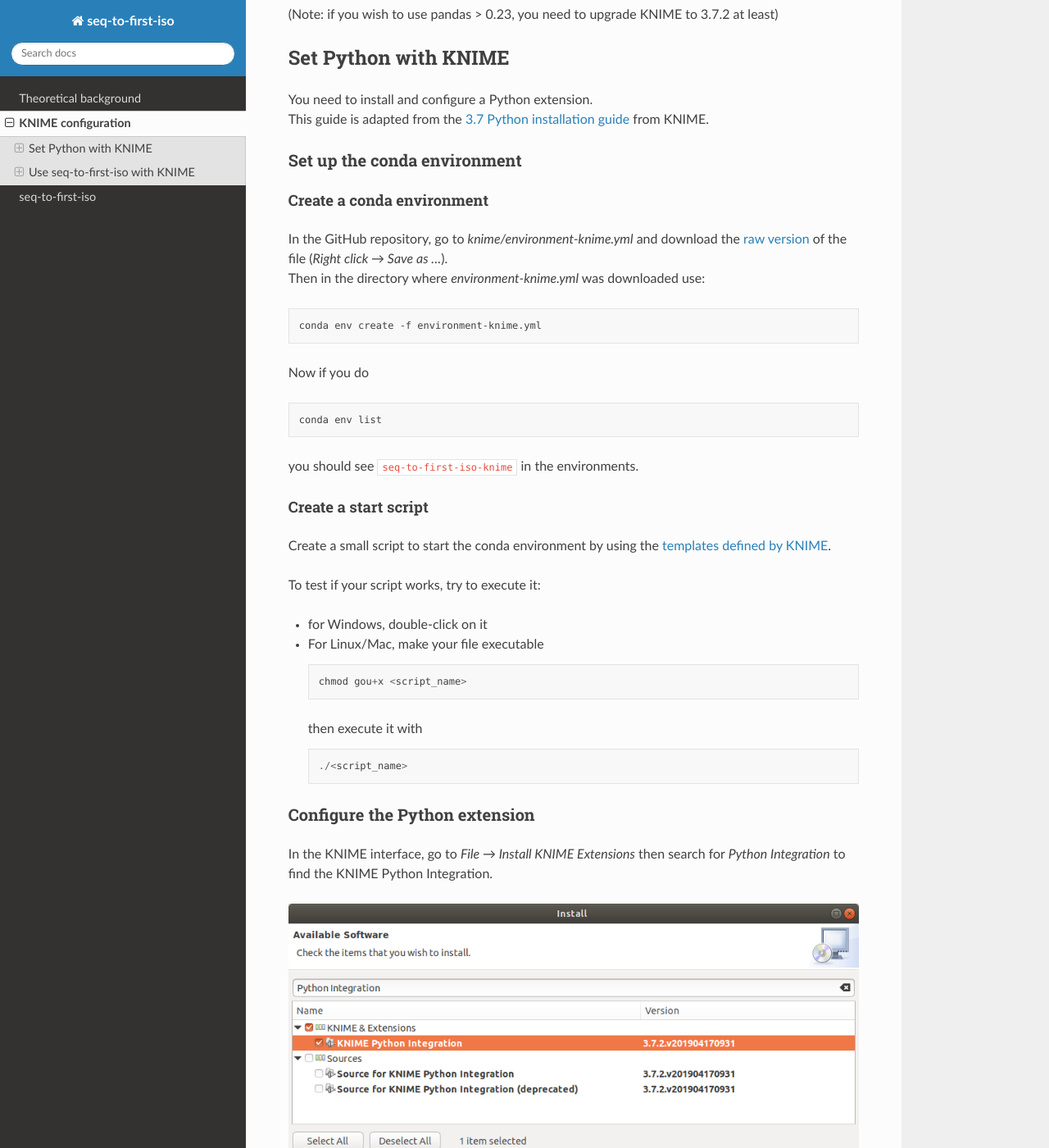
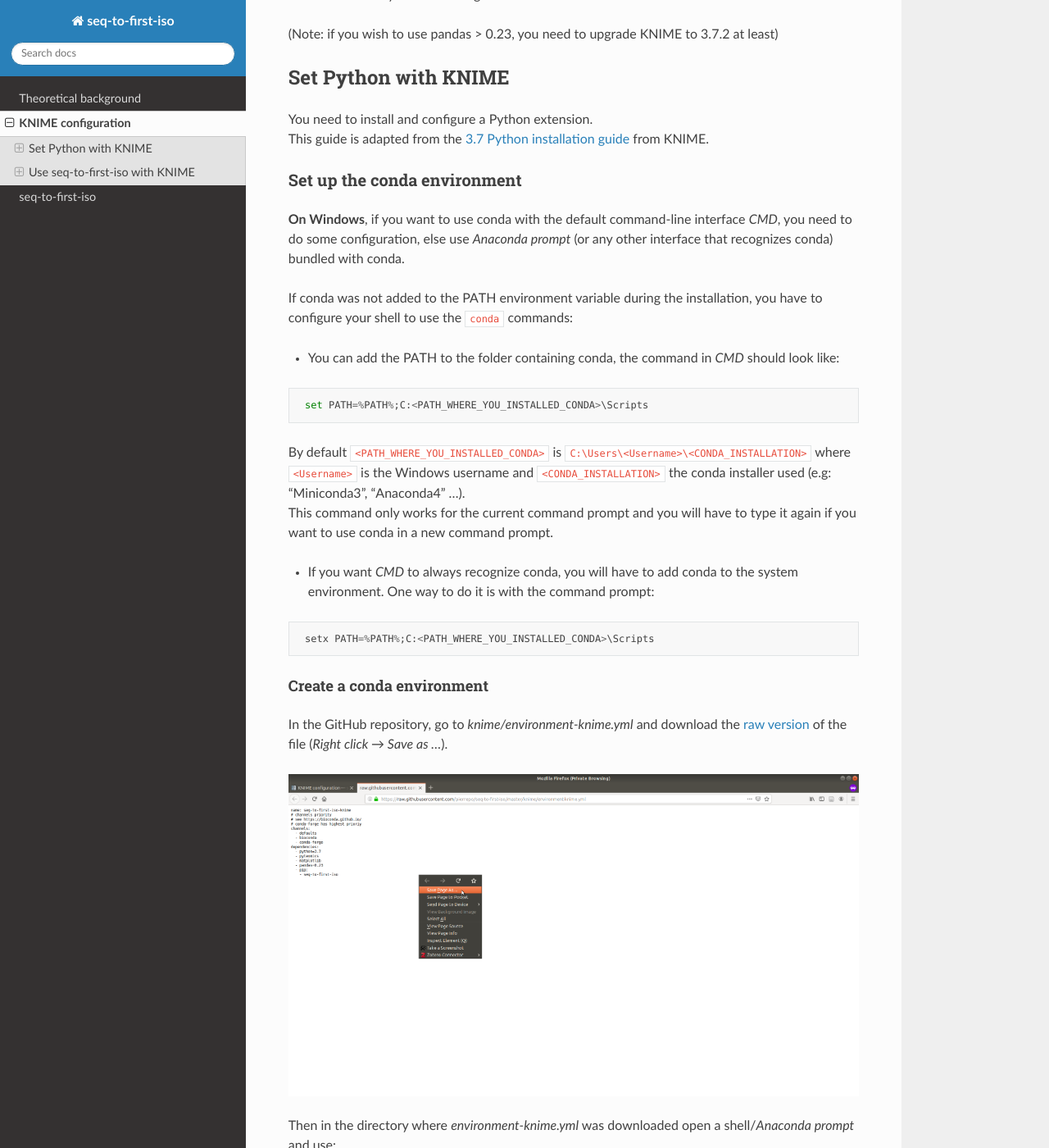
Before and after one commit to pierrepo/seq-to-first-iso, a Sphinx documentation site: the page built from doc/knime_config.md, in a window 1280 px wide and 1400 px high, scrolled down 346 px. Shown: the whole window at 82% size. Built offline with Sphinx 7.4.7 and the Read the Docs theme 2.0.0, drawn with Linux system fonts in a browser that asks for light colours; pages that are not in the unit, such as notebooks, are missing from menus; some of the changed text lies outside the part shown.

Commit message:
Update KNIME documentation
Added section on conda with Windows command prompts
Corrected some visual mistakes
Made some references to the Python setup for KNIME 4.0

````diff
--- a/doc/knime_config.md
+++ b/doc/knime_config.md
@@ -1,13 +1,15 @@
 # KNIME configuration
 
 You can install and use seq-to-first-iso with
-the Analytics platform [KNIME](https://docs.knime.com/) to process data from SLIM-labeling.<br>
+the Analytics platform [KNIME](https://docs.knime.com/) to process data from SLIM-labeling.
+
 Requirements:
   - KNIME
   - conda
   - a little bit of Python knowledge
 
 (Note: if you wish to use pandas > 0.23, you need to upgrade KNIME to 3.7.2 at least)
+
 
 ## Set Python with KNIME
 
@@ -16,14 +18,38 @@
 
 ### Set up the conda environment
 
+**On Windows**, if you want to use conda with the default command-line interface *CMD*, you need to do some configuration, else use *Anaconda prompt* (or any other interface that recognizes conda) bundled with conda.
+
+If conda was not added to the PATH environment variable during the installation, you have to configure your shell to use the `conda` commands:
+
+- You can add the PATH to the folder containing conda,
+the command in *CMD* should look like:
+
+```
+ set PATH=%PATH%;C:<PATH_WHERE_YOU_INSTALLED_CONDA>\Scripts
+```
+
+By default `<PATH_WHERE_YOU_INSTALLED_CONDA>` is `C:\Users\<Username>\<CONDA_INSTALLATION>` where `<Username>` is the Windows username and `<CONDA_INSTALLATION>` the conda installer used (e.g: "Miniconda3", "Anaconda4" ...).<br>
+This command only works for the current command prompt and you will have to type it again if you want to use conda in a new command prompt.
+
+- If you want *CMD* to always recognize conda, you will have to add conda to the system environment. One way to do it is with the command prompt:
+```
+ setx PATH=%PATH%;C:<PATH_WHERE_YOU_INSTALLED_CONDA>\Scripts
+```
+
+
 #### Create a conda environment
-In the GitHub repository, go to *knime/environment-knime.yml* and download the [raw version](https://raw.githubusercontent.com/pierrepo/seq-to-first-iso/master/knime/environment-knime.yml) of the file (*Right click → Save as ...*).<br>
-Then in the directory where *environment-knime.yml* was downloaded use:
+
+In the GitHub repository, go to *knime/environment-knime.yml* and download the [raw version](https://raw.githubusercontent.com/pierrepo/seq-to-first-iso/master/knime/environment-knime.yml) of the file (*Right click → Save as ...*).
+
+![](img/knime_conda_yaml.png)
+
+Then in the directory where *environment-knime.yml* was downloaded open a shell/*Anaconda prompt* and use:
 
 ```shell
 conda env create -f environment-knime.yml
 ```
-
+*Note: to move within folders with a shell use the `cd` command.*<br>
 Now if you do
 
 ```shell
@@ -32,12 +58,15 @@
 
 you should see `seq-to-first-iso-knime` in the environments.
 
-#### Create a start script
+#### Create a start script (KNIME <4.0)
 
-Create a small script to start the conda environment by using the [templates defined by KNIME](https://docs.knime.com/2018-12/python_installation_guide/index.html#_creating_a_start_script_for_python).
+For versions of KNIME lower than 4.0, a launch script is needed.<br>
+Create a small script to start the conda environment by using the [templates defined by KNIME](https://docs.knime.com/2018-12/python_installation_guide/index.html#_creating_a_start_script_for_python).<br>
+In our case `<ENVIRONMENT_NAME>` is `seq-to-first-iso-knime` while
+`<PATH_WHERE_YOU_INSTALLED_ANACONDA>` depend on the user's conda configuration and operating sytem.
 
 To test if your script works, try to execute it:
-- for Windows, double-click on it
+- For Windows, double-click on it
 - For Linux/Mac, make your file executable
   ```
   chmod gou+x <script_name>
@@ -52,19 +81,25 @@
 In the KNIME interface, go to *File → Install KNIME Extensions*
 then search for *Python Integration* to find the KNIME Python Integration.
 
-![Python integration installation](img/knime_python_integration.png)<br>
+![](img/knime_python_integration.png)
+
 *KNIME Python extension in the Install window*
 
 Now you just need to configure the Python executable KNIME will use.<br>
-Go into *File → Preferences → KNIME → Python* then in the Python 3 subsection, paste the absolute path to your start script<br>
+Go into *File → Preferences → KNIME → Python* then in the Python 3 subsection, paste the absolute path to your start script.<br>
 *e.g: Windows path `C:\Documents\<script_name>`, Unix path `home/<user>/<script_name>`.* <br>
+
+For KNIME 4.X, you only need to write the path to the conda installation directory (your `<PATH_WHERE_YOU_INSTALLED_CONDA>`) and select *seq-to-first-iso-knime* in the dropdown menu for Python 3.
+
 Next use Python 3 as default, then Apply and close.
 
 If everything went alright, you should now be able to use Python script nodes with KNIME.
 
+
+
 ## Use seq-to-first-iso with KNIME
 
-Warning: the tutorial assumes you use seq-to-first-iso 0.5.0,
+**Warning**: the tutorial assumes you use seq-to-first-iso 0.5.0,
 functions in other versions might differ. If you want to use other versions, you have to make sure [the changes across versions](https://github.com/pierrepo/seq-to-first-iso/blob/master/CHANGELOG.md) will not break your workflow.
 
 The following steps are mostly examples, you can adapt them for your needs.
@@ -129,5 +164,6 @@
 In the example above, you may also chose which columns to take into account as arguments for seq_to_df().<br>
 *e.g: The fourth column of your table has lists of post-translational modifications, you can capture the column in a variable with `ptms = list(output_table.iloc[:,3])` then use the variable `output_table = seq_to_df(sequences, unlabelled_aa, modifications=ptms)`.*
 
-![](img/knime_minimal_table_input.png)<br>
+![](img/knime_minimal_table_input.png)
+
 *Minimal implementation of a Python node with table input*
````
Also changed, not shown: doc/img/knime_conda_yaml.png (added).
